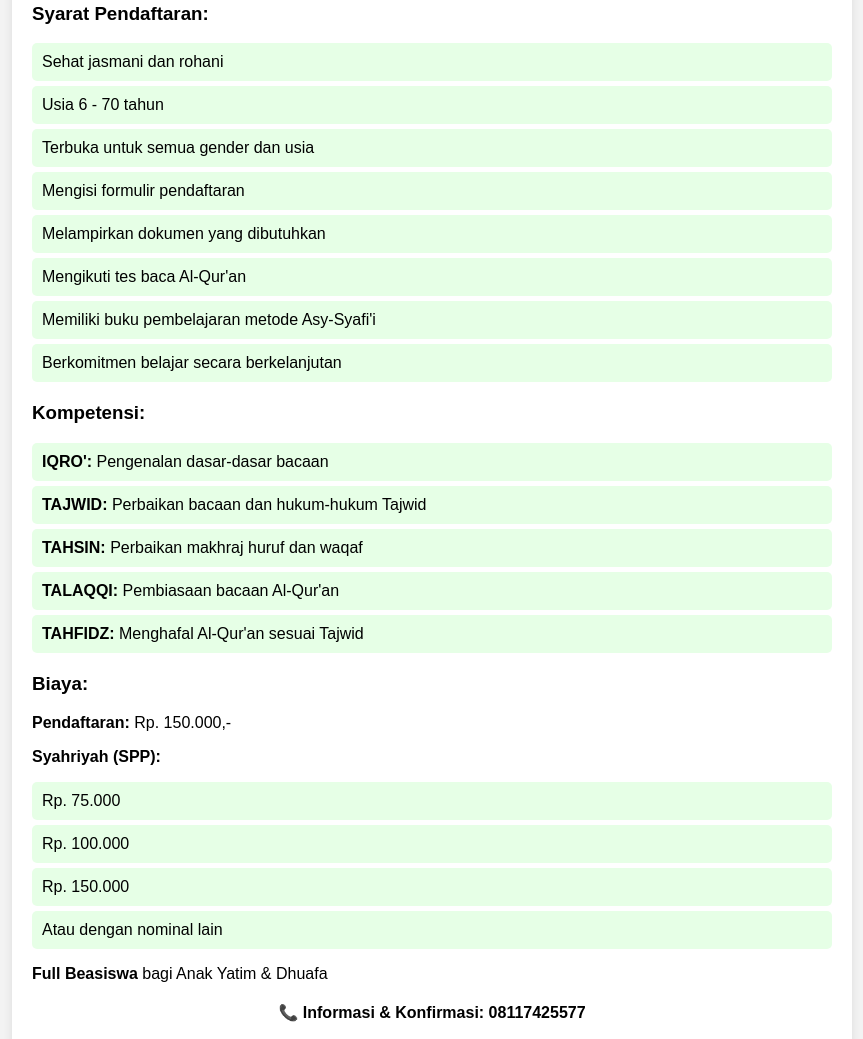
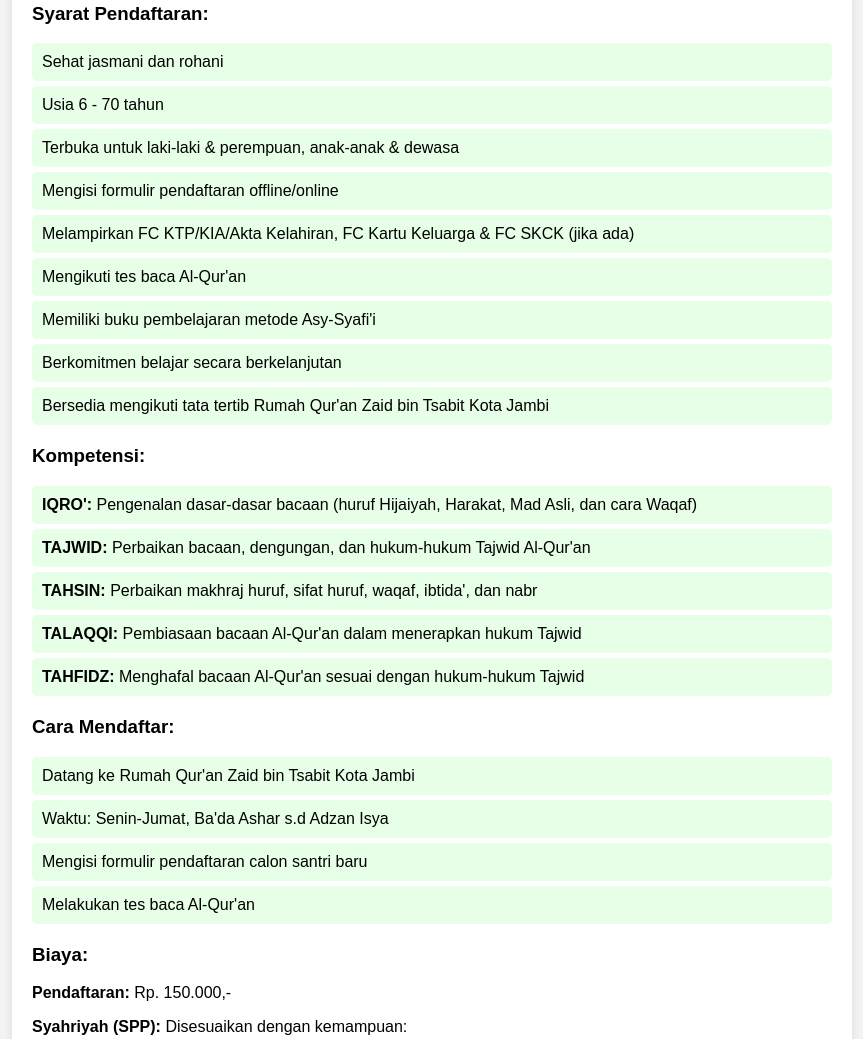
Before and after one commit to libra-lab26/Project, a plain HTML site: page RQ-Zaid-bin-Tsabit/index.html in a window 1280 px wide. Shown: the part 1158-2197 px from the top of the page, without its empty margins (208-1071 px from the left). Drawn offline with Linux system fonts and the light colour scheme.

Commit message:
Update index.html

```diff
--- a/RQ-Zaid-bin-Tsabit/index.html
+++ b/RQ-Zaid-bin-Tsabit/index.html
@@ -25,30 +25,41 @@
             <ul>
                 <li>Sehat jasmani dan rohani</li>
                 <li>Usia 6 - 70 tahun</li>
-                <li>Terbuka untuk semua gender dan usia</li>
-                <li>Mengisi formulir pendaftaran</li>
-                <li>Melampirkan dokumen yang dibutuhkan</li>
+                <li>Terbuka untuk laki-laki & perempuan, anak-anak & dewasa</li>
+                <li>Mengisi formulir pendaftaran offline/online</li>
+                <li>Melampirkan FC KTP/KIA/Akta Kelahiran, FC Kartu Keluarga & FC SKCK (jika ada)</li>
                 <li>Mengikuti tes baca Al-Qur'an</li>
                 <li>Memiliki buku pembelajaran metode Asy-Syafi'i</li>
                 <li>Berkomitmen belajar secara berkelanjutan</li>
+                <li>Bersedia mengikuti tata tertib Rumah Qur'an Zaid bin Tsabit Kota Jambi</li>
             </ul>
         </div>
 
         <div class="section">
             <h3>Kompetensi:</h3>
             <ul>
-                <li><strong>IQRO':</strong> Pengenalan dasar-dasar bacaan</li>
-                <li><strong>TAJWID:</strong> Perbaikan bacaan dan hukum-hukum Tajwid</li>
-                <li><strong>TAHSIN:</strong> Perbaikan makhraj huruf dan waqaf</li>
-                <li><strong>TALAQQI:</strong> Pembiasaan bacaan Al-Qur'an</li>
-                <li><strong>TAHFIDZ:</strong> Menghafal Al-Qur'an sesuai Tajwid</li>
+                <li><strong>IQRO':</strong> Pengenalan dasar-dasar bacaan (huruf Hijaiyah, Harakat, Mad Asli, dan cara Waqaf)</li>
+                <li><strong>TAJWID:</strong> Perbaikan bacaan, dengungan, dan hukum-hukum Tajwid Al-Qur'an</li>
+                <li><strong>TAHSIN:</strong> Perbaikan makhraj huruf, sifat huruf, waqaf, ibtida', dan nabr</li>
+                <li><strong>TALAQQI:</strong> Pembiasaan bacaan Al-Qur'an dalam menerapkan hukum Tajwid</li>
+                <li><strong>TAHFIDZ:</strong> Menghafal bacaan Al-Qur'an sesuai dengan hukum-hukum Tajwid</li>
+            </ul>
+        </div>
+
+        <div class="section">
+            <h3>Cara Mendaftar:</h3>
+            <ul>
+                <li>Datang ke Rumah Qur'an Zaid bin Tsabit Kota Jambi</li>
+                <li>Waktu: Senin-Jumat, Ba'da Ashar s.d Adzan Isya</li>
+                <li>Mengisi formulir pendaftaran calon santri baru</li>
+                <li>Melakukan tes baca Al-Qur'an</li>
             </ul>
         </div>
 
         <div class="section">
             <h3>Biaya:</h3>
             <p><strong>Pendaftaran:</strong> Rp. 150.000,-</p>
-            <p><strong>Syahriyah (SPP):</strong></p>
+            <p><strong>Syahriyah (SPP):</strong> Disesuaikan dengan kemampuan:</p>
             <ul>
                 <li>Rp. 75.000</li>
                 <li>Rp. 100.000</li>
```
